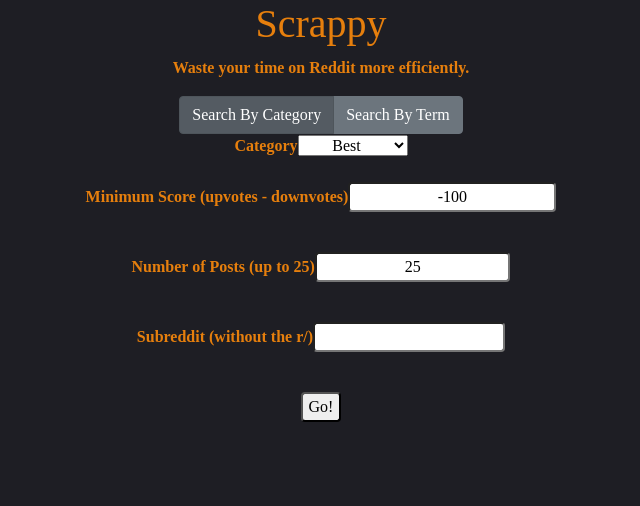
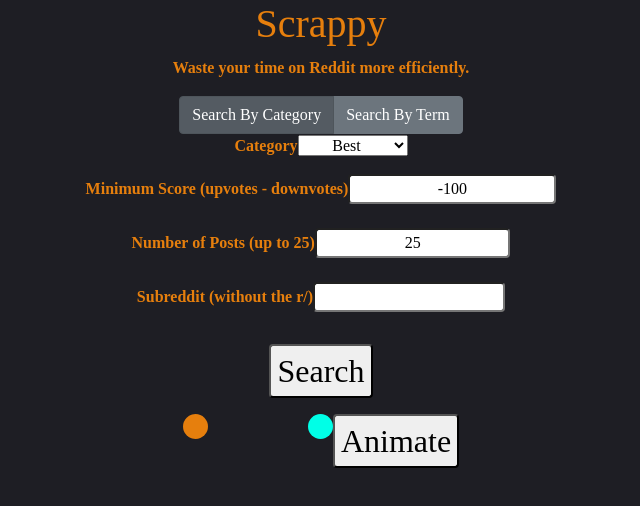
Before and after one commit to grantnathanielbrown/scraper_project, a React (Create React App) app in the folder scraper_frontend/: page / in a window 1280 px wide. Shown: the top 506 px of the page, without its empty margins (319-959 px from the left). Built offline with nearby package versions, Linux system fonts and the light colour scheme.

Commit message:
animation visuals are close to where i need them to be

```diff
--- a/scraper_frontend/src/App.css
+++ b/scraper_frontend/src/App.css
@@ -1,7 +1,28 @@
+/* TEST */
+.dot {
+  height: 25px;
+  width: 25px;
+  background-color: #E67F0D;
+  border-radius: 50%;
+  display: inline-block;
+}
+
+.two {
+  margin-left: 100px;
+  height: 25px;
+  width: 25px;
+  border-radius: 50%;
+  display: inline-block;
+  background-color: #00FFE7;
+}
 /* ALL */
 * {
   text-align: center;
   font-family: 'Raleway', serif;
+}
+
+ul {
+  padding: 0;
 }
 
 body {
@@ -23,7 +44,7 @@
 }
 
 .column-children input {
-  margin: 1em 0;
+  margin: 0.5em 0;
   max-width: 50%;
 
 }
@@ -36,9 +57,7 @@
   font-size: 150%;
 }
 /* title */
-.title-container {
 
-}
 /* REQUEST FORM */
 input:focus, textarea:focus {
   outline: none;
@@ -54,15 +73,17 @@
     -moz-appearance:textfield; /* Firefox */
 }
 
-.request-form {
+.form-submit {
+  font-size: 2em;
+}
 
-}
 
 /* GENERATED POSTS */
 .posts-container {
   display: flex;
   flex-wrap: wrap;
   flex-direction: row;
+  justify-content: center;
 }
 .generated-post {
   height: 20em;
--- a/scraper_frontend/src/App.js
+++ b/scraper_frontend/src/App.js
@@ -20,6 +20,27 @@
     this.handleChange = this.handleChange.bind(this);
     this.handleSubmit = this.handleSubmit.bind(this);
 }
+componentDidMount () {
+  this.risingAnimation('.page-title');
+}
+
+loadingAnimation () {
+  anime({
+    targets: '.dot',
+    translateX: 125,
+    loop: true,
+    easing: 'cubicBezier(0.950, 0.095, 0.060, 0.950)',
+    direction: 'alternate',
+  })
+  anime({
+    targets: '.two',
+    translateX: -125,
+    loop: true,
+    easing: 'cubicBezier(0.950, 0.095, 0.060, 0.950)',
+    direction: 'alternate',
+  })
+
+}
 
 risingAnimation (element) {
   anime({
@@ -31,8 +52,30 @@
     duration: 1600,
   })
 }
-componentDidMount () {
-  this.risingAnimation('.page-title');
+
+
+drawCircle () {
+
+var canvas = document.getElementById('circle-container');
+
+    var ctx = canvas.getContext('2d');
+    var X = 50;
+    var Y = 50;
+    var R = 10;
+
+    ctx.beginPath();
+    ctx.arc(X, Y, R, 0, 2 * Math.PI, false);
+    ctx.lineWidth = 3;
+    ctx.strokeStyle = '#00FFE7';
+    ctx.fillStyle = "#00FFE7";
+    ctx.fill();
+
+    ctx.beginPath();
+    ctx.arc(X * 2, Y, R, 0, 2 * Math.PI, false);
+    ctx.lineWidth = 3;
+    ctx.strokeStyle = '#E67F0D';
+    ctx.fillStyle = "#E67F0D";
+    ctx.fill();
 }
 
 handleChange(event) {
@@ -43,6 +86,7 @@
 
 
 handleSubmit(event) {
+  this.loadingAnimation();
   let that = this;
   axios.get("http://localhost:3154", {
     params: {
@@ -55,6 +99,7 @@
   .then(res => {
     return res;
   })
+
   .then(function(parsedJSON) {
 
     let postArray = [];
@@ -133,10 +178,16 @@
             <input id="subreddit" className="rounded subreddit" value={this.state.subreddit} onChange={this.handleChange} type="text"/>
           </label>
 
-            <input className="rounded" value="Go!" type="submit" />
+            <input className="form-submit rounded" value="Search" type="submit" />
 
           </form>
         <div className="posts-container">
+        <span className="dot"></span>
+        <span className="two"></span>
+        <input onClick={this.loadingAnimation} className="form-submit rounded" value="Animate" type="submit" />
+        {/* <canvas id="circle-container" width="150" height="150"></canvas> */}
+        {/* <input onClick={this.drawCircle} className="animation-button" value="test" type="submit" /> */}
+
           {posts}
         </div>
 
```
